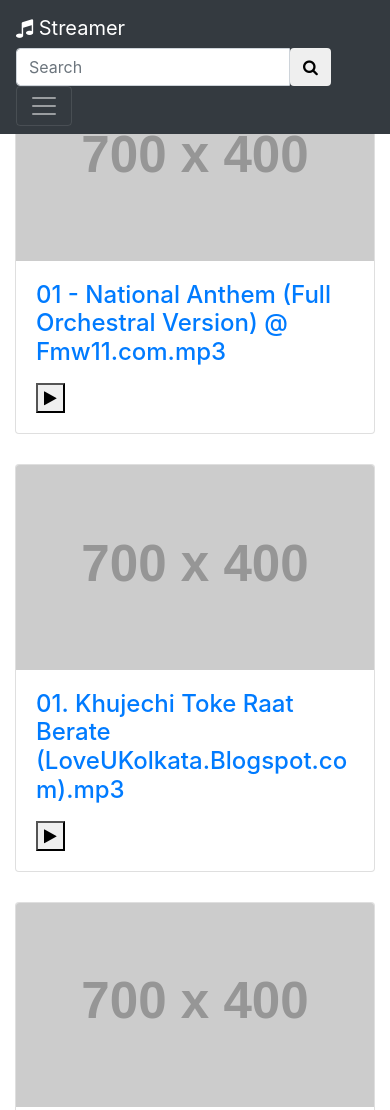
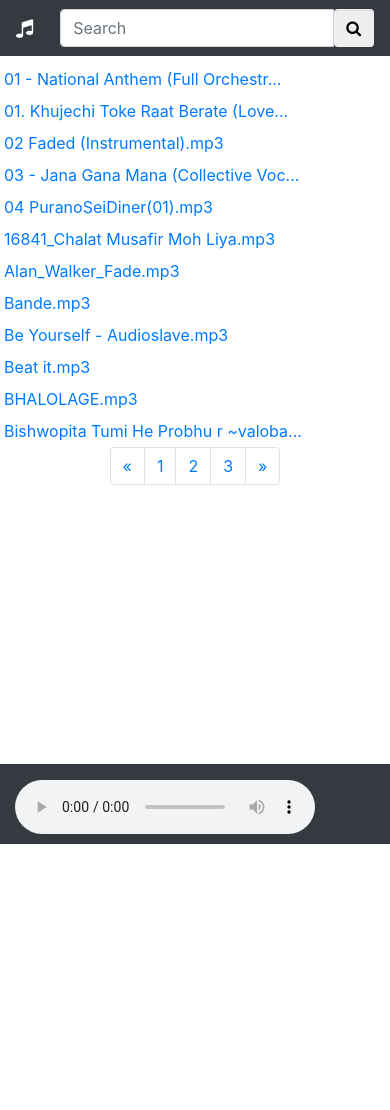
Before and after one commit to pratik006/music-streamer, a plain HTML site: page index.html in a window 390 px wide. Shown: the top 1110 px of the page. After the commit the page ends 844 px from the top, so only its background shows below. Drawn offline with Linux system fonts and the light colour scheme; placeholder pictures from the web are drawn by us.

Commit message:
UI changes

```diff
--- a/app.js
+++ b/app.js
@@ -1,16 +1,31 @@
 //const CONTEXT = "http://192.168.0.222:8090/";
 const CONTEXT = "http://192.168.0.222/";
 const URL = "./lib.json";
+const PAGE_SIZE = 12;
 const SEARCH_ACTIVATE_LEN = 0;
+const RECENT_LIST_KEY = "recentList";
+const RECENT_QUEUE_LEN = 10;
+
 const searchField = document.querySelector("#search");
-const viewpane = document.querySelector(".container > .albums")
+const formField = document.querySelector("#my-form");
+const searchResultField = document.querySelector("#searchResult");
+const viewpane = document.querySelector(".container > .albums");
+const player = document.querySelector("#player");
+
 var songList;
+var RECENT_LIST = [];
 
 searchField.addEventListener("input", (evt) => {
-    if (searchField.value.length > SEARCH_ACTIVATE_LEN) {
-        const searchKey = searchField.value;
-        searchSongs(searchKey);
+    console.log(evt);
+    if (evt.keyCode == 13) {
+        console.log("submit clicked");
     }
+});
+
+formField.addEventListener('submit', (evt) => {
+    evt.preventDefault();
+    //console.log(searchField.value);
+    searchSongs(searchField.value);
 });
 
 (function() {
@@ -22,40 +37,49 @@ searchField.addEventListener("input", (evt) => {
         .then(resp => resp.map(resp => resp.replace("E:/Songs/", "")))
         .then(resp => {songList = resp; return resp;})
         //.then(resp => resp.filter(resp => resp.includes("\\Arijit\\")))
-        .then(resp => resp.slice(0, 10))
+        .then(resp => resp.slice(0, PAGE_SIZE))
 
         .then(songs => {
             //console.log(songs);
             viewpane.innerHTML = songs.map(song => createCard(song)).join("");
         });
+    const recent = localStorage.getItem(RECENT_LIST_KEY);
+    if (recent) {
+        RECENT_LIST = RECENT_LIST.concat(recent);
+    }
+    console.log(RECENT_LIST);
 })();
 
-function play(songDiv, song) {
-    songDiv.innerHTML = `<audio controls autoplay="">
-        <source src="${CONTEXT + encodeURI(song)}" type="audio/mpeg" />
-    </audio>`;
+function play(song) {
+    player.setAttribute("src", CONTEXT + song);
+    player.setAttribute("autoplay", "");
+
+    if (RECENT_LIST.length > RECENT_QUEUE_LEN) {
+        RECENT_LIST.shift();
+    }
+    RECENT_LIST.push(song);
+    localStorage.setItem(RECENT_LIST_KEY, RECENT_LIST);
 }
 
 
 async function searchSongs(searchKey) {
+    //searchResultField.innerHTML = songList.filter(song => song.toUpperCase().includes(searchKey.toUpperCase())).slice(0, 3).join("<br>");
     viewpane.innerHTML = "";
-    viewpane.innerHTML = songList.filter(song => song.toUpperCase().includes(searchKey.toUpperCase())).slice(0, 10).map(song => createCard(song)).join("");
+    viewpane.innerHTML = songList.filter(song => song.toUpperCase().includes(searchKey.toUpperCase())).slice(0, PAGE_SIZE).map(song => createCard(song)).join("");
 }
 
 function createCard(song) {
-    const name = song.replace("/^.*[\\\/]/", '');
+    var name = song.substring(song.lastIndexOf("/")+1);
+    if (name.length > 35) {
+        name = name.substring(0, 35) + "...";
+    }
     return `
-        <div class="col-lg-4 col-sm-6 portfolio-item">
-            <div class="card h-100">
-            <a href="#"><img class="card-img-top" src="http://placehold.it/700x400" alt=""></a>
-            <div class="card-body">
-                <h4 class="card-title">
-                <a href="#">${name}</a>
-                </h4>
-                <p class="card-text"></p>
-                <div><button onclick="play(this.parentElement, \'${song}\')";><i class="fa fa-play"></i></button></div>
-            </div>
-            </div>
+    <div class="col-sm-12 m-1">
+    <div class="row" onclick="play('${song}')">
+        <div class="col-xs-9 mr-auto">
+          <a href="#">${name}</a>
         </div>
+    </div>
+    </div>
     `;
 }
--- a/css/3-col-portfolio.css
+++ b/css/3-col-portfolio.css
@@ -21,3 +21,33 @@
   .pagination {
     margin-bottom: 30px;
   }
+
+  .footer {
+    position: fixed;
+    bottom: 0;
+    width: 100%;
+    /* Set the fixed height of the footer here */
+    height: 80px;
+    line-height: 60px; /* Vertically center the text there */
+    background-color: #f5f5f5;
+  }
+
+  /** search box styling */
+  .add-on .input-group-btn > .btn {
+    border-left-width:0;left:-2px;
+    -webkit-box-shadow: inset 0 1px 1px rgba(0, 0, 0, 0.075);
+    box-shadow: inset 0 1px 1px rgba(0, 0, 0, 0.075);
+  }
+  /* stop the glowing blue shadow */
+  .add-on .form-control:focus {
+   box-shadow:none;
+   -webkit-box-shadow:none;
+   border-color:#cccccc;
+  }
+  .form-control{width:20%}
+  .navbar-nav > li > a {
+    border-right: 1px solid #ddd;
+    padding-bottom: 15px;
+    padding-top: 15px;
+  }
+  .navbar-nav:last-child{ border-right:0}
--- a/index.html
+++ b/index.html
@@ -25,42 +25,35 @@
     <!-- Navigation -->
     <nav class="navbar navbar-expand-lg navbar-dark bg-dark fixed-top">
       <div class="container">
-        <a class="navbar-brand" href="#"><i class="fa fa-music"></i>&nbsp;Streamer</a>
-        <form class="navbar-form" role="search">
+          <a class="navbar-brand" href="#"><i class="fa fa-music"></i><span class="d-none">Streamer </span></a>
+          <ul class="navbar-nav">
+            <li>
+              <form id="my-form" action="#" type="submit">
                 <div class="input-group add-on">
                   <input class="form-control" placeholder="Search" name="search" id="search" type="text">
-            <div id="resultResult"></div>
+                  <input type="submit" style="position: absolute; left: -9999px" tabindex="-1"/>
                   <div class="input-group-btn">
                     <button class="btn btn-default" type="submit"><i class="fa fa-search"></i></button>
                   </div>
+                  <!-- <div id="searchResult">
+                    <div id="searchResult">
+                      <p>Arijit/02 Phir Bhi Tumko Chahunga (Arijit Singh) 320Kbps.mp3</p>
+                      <p>Arijit/07 Hawayein - Jab Harry Met Sejal (Arijit) 320Kbps.mp3</p>
+                      <p>Arijit/11 Phir Bhi Tumko Chaahungi (Shraddha Kapoor) 320Kbps.mp3</p>
+                    </div>
+                  </div> -->
                 </div>
               </form>
-        <button class="navbar-toggler" type="button" data-toggle="collapse" data-target="#navbarResponsive" aria-controls="navbarResponsive" aria-expanded="false" aria-label="Toggle navigation">
-          <span class="navbar-toggler-icon"></span>
-        </button>
-        <!-- <div class="collapse navbar-collapse" id="navbarResponsive">
-          <ul class="navbar-nav ml-auto">
-            <li class="nav-item active">
-              <a class="nav-link" href="#">Home
-                <span class="sr-only">(current)</span>
-              </a>
-            </li>
-            <li class="nav-item">
-              <a class="nav-link" href="#">About</a>
-            </li>
-            <li class="nav-item">
-              <a class="nav-link" href="#">Services</a>
-            </li>
-            <li class="nav-item">
-              <a class="nav-link" href="#">Contact</a>
             </li>
           </ul>
-        </div> -->
+
+          </div>
+        </div>
       </div>
     </nav>
 
     <!-- Page Content -->
-    <div class="container">
+    <div class="container pt-2">
 
       <!-- Page Heading -->
       <!-- <h1 class="my-4">Library
@@ -117,11 +110,12 @@
     <!-- /.container -->
 
     <!-- Footer -->
-    <footer class="py-5 bg-dark">
+    <footer class="footer py-3 bg-dark">
       <div class="container">
-        <p class="m-0 text-center text-white">Copyright &copy; Your Website 2018</p>
+        <audio id="player" controls style="max-width: 100%;">
+            <source src="" type="audio/mpeg" />
+        </audio>
       </div>
-      <!-- /.container -->
     </footer>
 
     <!-- Bootstrap core JavaScript -->
```
Lines whose indentation alone changed are shown as unchanged.
